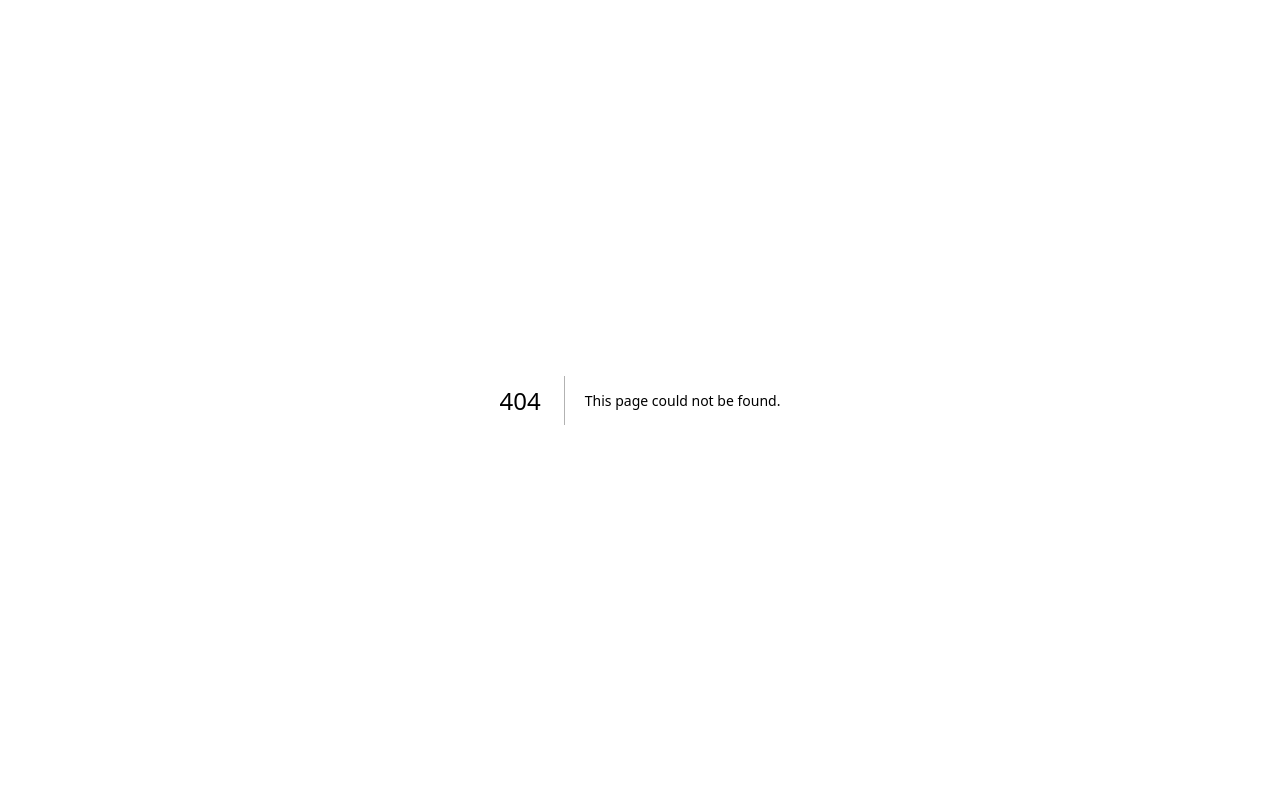
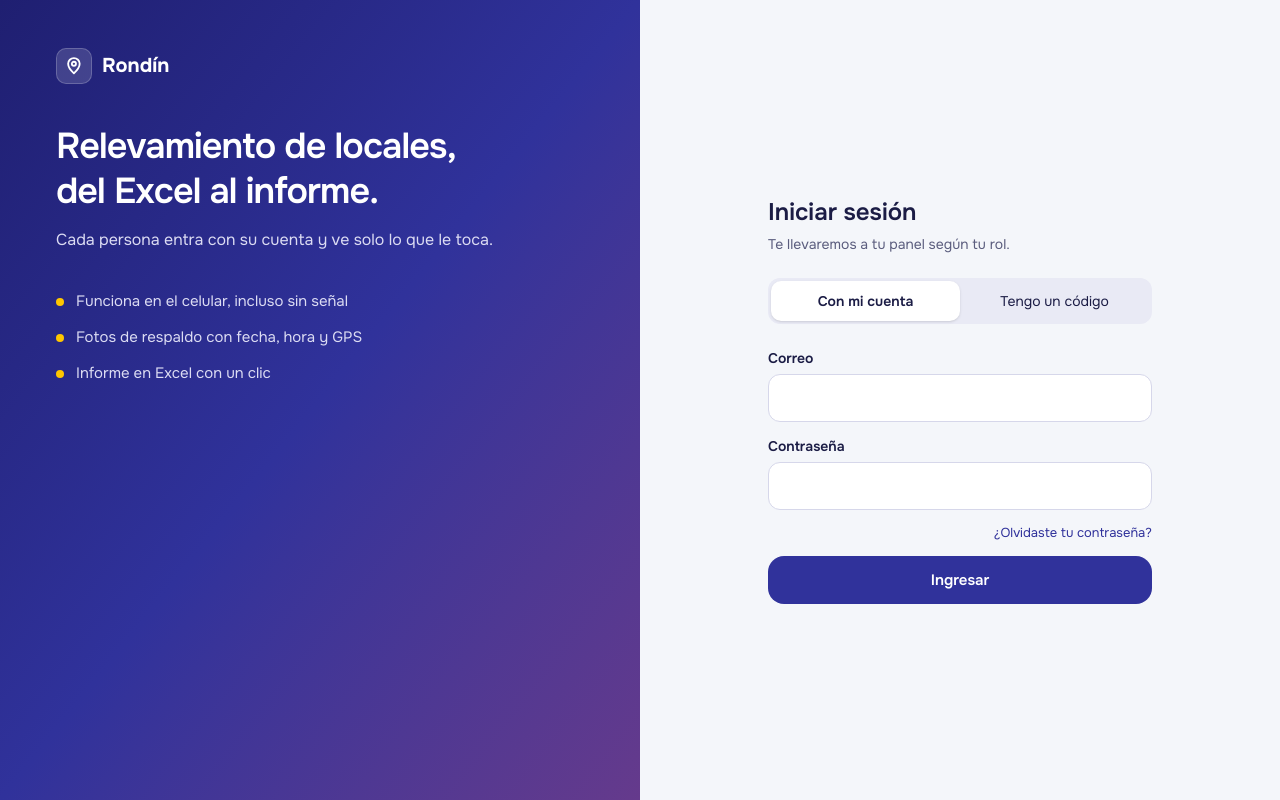
Before and after one commit to Steeven24/Rondin, a Next.js app in the folder apps/web/: page /login in a window 1280 px wide. Before the commit this address had no page. Built offline with nearby package versions, Linux system fonts and the light colour scheme; no server answers.

Commit message:
feat(auth): add login page with account and invitation code tabs

```diff
--- /dev/null
+++ b/apps/web/src/app/(auth)/login/login-forms.tsx
@@ -0,0 +1,74 @@
+"use client";
+
+import Link from "next/link";
+import { useActionState, useState } from "react";
+import { type FormState, login } from "@/app/(auth)/actions";
+import { joinWithCode } from "@/app/(auth)/join/actions";
+import { Alert, Field, SubmitButton } from "@/components/ui";
+
+type Tab = "login" | "code";
+
+export function LoginForms() {
+  const [tab, setTab] = useState<Tab>("login");
+
+  return (
+    <>
+      <div className="flex rounded-xl bg-[#e9eaf5] p-[3px]" role="tablist">
+        {(
+          [
+            ["login", "Con mi cuenta"],
+            ["code", "Tengo un código"],
+          ] as const
+        ).map(([id, label]) => (
+          <button
+            key={id}
+            type="button"
+            role="tab"
+            aria-selected={tab === id}
+            onClick={() => setTab(id)}
+            className={`h-10 flex-1 rounded-[10px] text-sm ${tab === id ? "bg-white font-semibold shadow-sm" : ""}`}
+          >
+            {label}
+          </button>
+        ))}
+      </div>
+      {tab === "login" ? <LoginForm /> : <JoinForm />}
+    </>
+  );
+}
+
+function LoginForm() {
+  const [state, action] = useActionState<FormState, FormData>(login, {});
+  return (
+    <form action={action} className="flex flex-col gap-3.5">
+      <Field label="Correo" name="email" type="email" autoComplete="email" required />
+      <Field label="Contraseña" name="password" type="password" autoComplete="current-password" required />
+      <Link href="/forgot-password" className="self-end text-[13px] text-brand no-underline">
+        ¿Olvidaste tu contraseña?
+      </Link>
+      {state.error && <Alert>{state.error}</Alert>}
+      <SubmitButton pendingText="Ingresando…">Ingresar</SubmitButton>
+    </form>
+  );
+}
+
+function JoinForm() {
+  const [state, action] = useActionState<FormState, FormData>(joinWithCode, {});
+  return (
+    <form action={action} className="flex flex-col gap-3.5">
+      <Field label="Código de invitación" name="code" required maxLength={8} autoCapitalize="characters" className="font-mono tracking-widest" hint="Tu líder te comparte el código." />
+      <Field label="Nombre completo" name="full_name" autoComplete="name" required />
+      <Field label="Cédula" name="national_id" inputMode="numeric" maxLength={10} required />
+      <Field label="Correo" name="email" type="email" autoComplete="email" required />
+      <Field label="Contraseña" name="password" type="password" autoComplete="new-password" required hint="Mínimo 8 caracteres, con letras y números." />
+      <label className="flex items-start gap-2.5 text-[13px] text-muted">
+        <input type="checkbox" name="privacy" required className="mt-0.5 h-4 w-4 accent-brand" />
+        <span>
+          Acepto el <Link href="/privacy" target="_blank" className="text-brand">aviso de privacidad</Link> y el tratamiento de mis datos para este relevamiento.
+        </span>
+      </label>
+      {state.error && <Alert>{state.error}</Alert>}
+      <SubmitButton pendingText="Creando cuenta…">Unirme a mi grupo</SubmitButton>
+    </form>
+  );
+}
--- /dev/null
+++ b/apps/web/src/app/(auth)/login/page.tsx
@@ -0,0 +1,16 @@
+import type { Metadata } from "next";
+import { LoginForms } from "./login-forms";
+
+export const metadata: Metadata = { title: "Iniciar sesión" };
+
+export default function LoginPage() {
+  return (
+    <>
+      <div className="flex flex-col gap-1.5">
+        <h2 className="text-2xl font-semibold">Iniciar sesión</h2>
+        <p className="text-sm text-muted">Te llevaremos a tu panel según tu rol.</p>
+      </div>
+      <LoginForms />
+    </>
+  );
+}
```
